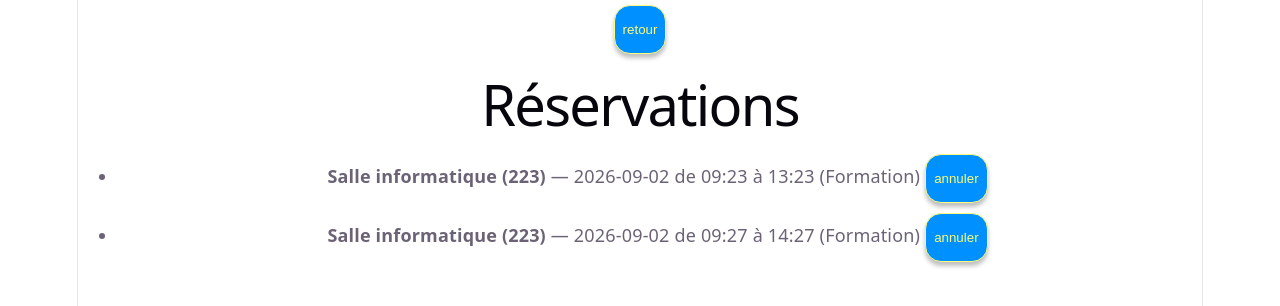
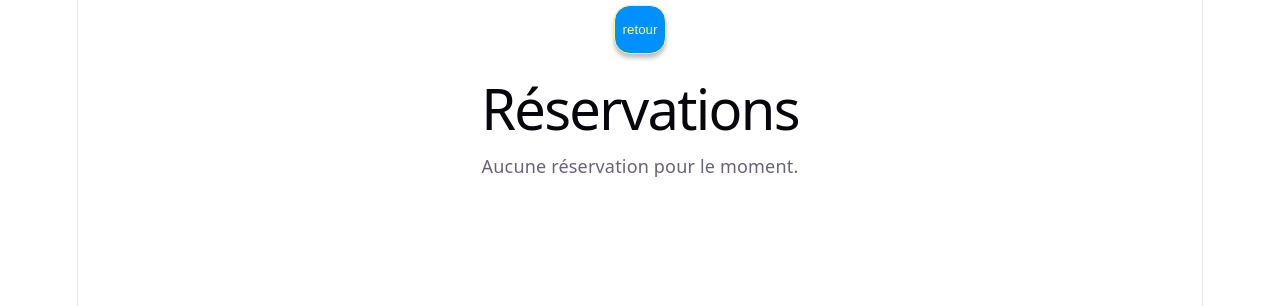
Before and after one commit to porte-christophe/la-bonne-salle-au-bon-moment, a React (Vite) app: page /listeReservations in a window 1280 px wide. Shown: the top 306 px of the page. Built offline with nearby package versions, Linux system fonts and the light colour scheme; data requests are answered from the project's data file.

Commit message:
Ajout du style dans suppression de salle

```diff
--- a/db.json
+++ b/db.json
@@ -33,25 +33,19 @@
         "dfbgfdgd"
       ],
       "id": "IG5XCiyX4D8"
+    },
+    {
+      "label": "coco",
+      "capacity": 25,
+      "site": "clermont",
+      "building": "H",
+      "floor": 3,
+      "material": [
+        "rien"
+      ],
+      "id": "On-PGwj3gJc"
     }
   ],
-  "reservations": [
-    {
-      "salleId": "IG5XCiyX4D8",
-      "date": "2026-09-02",
-      "heureDebut": "09:23",
-      "heureFin": "13:23",
-      "motif": "Formation",
-      "id": "eoxkrpdnBsQ"
-    },
-    {
-      "salleId": "IG5XCiyX4D8",
-      "date": "2026-09-02",
-      "heureDebut": "09:27",
-      "heureFin": "14:27",
-      "motif": "Formation",
-      "id": "DqATcqN1Qz8"
-    }
-  ],
+  "reservations": [],
   "$schema": "./node_modules/json-server/schema.json"
 }
--- a/src/pages/listeReservations.css
+++ b/src/pages/listeReservations.css
@@ -0,0 +1,16 @@
+.liste-container {
+  max-width: 600px;
+  margin: 2rem auto;
+}
+
+.reservation-item {
+  display: flex;
+  justify-content: space-between;
+  align-items: center;
+  padding: 0.75rem;
+  border-bottom: 1px solid #ddd;
+}
+
+.erreur {
+  color: red;
+}
```
